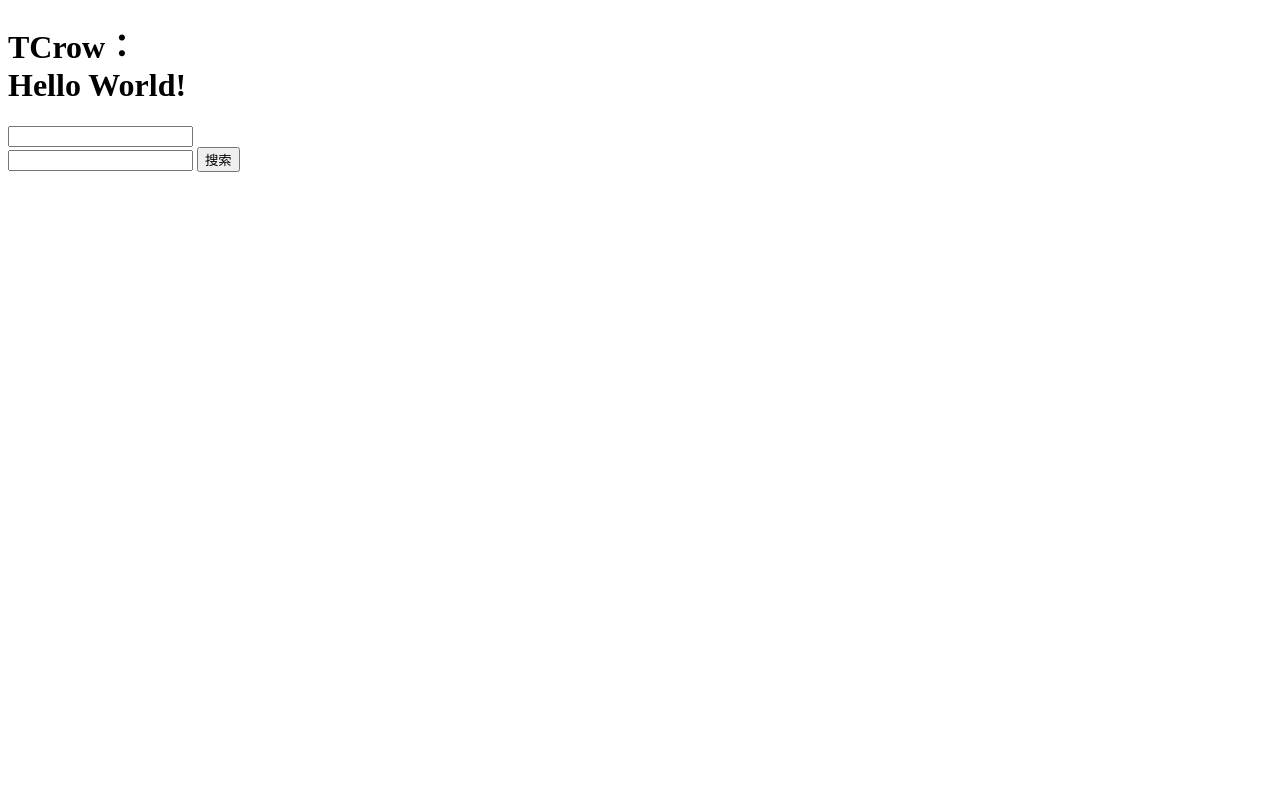
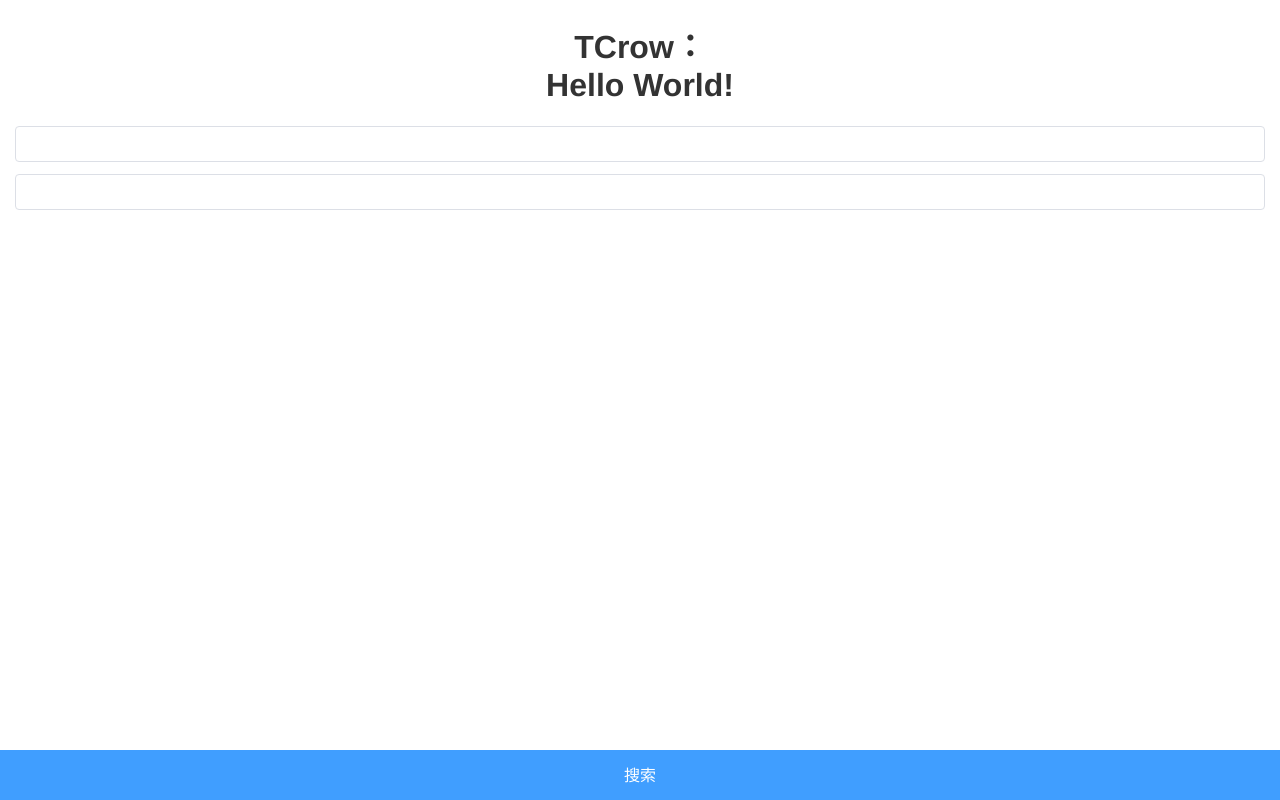
Before and after one commit to tcrow/web_django, a Django app: page / in a window 1280 px wide. Run offline with Django 3.2, Linux system fonts and the light colour scheme.

Commit message:
添加首页样式，增加内联文件引用

```diff
--- /dev/null
+++ b/static/css/style.css
@@ -0,0 +1,63 @@
+*{
+    box-sizing: border-box;
+}
+body{
+    overflow-x: hidden;
+    margin: 0 auto;
+    font-family: Helvetica, Tahoma, Arial, "Heiti SC", "Microsoft YaHei", "WenQuanYi Micro Hei";
+    font-family: Helvetica, Tahoma, Arial, "PingFang SC", "Hiragino Sans GB", "Heiti SC", "Microsoft YaHei", "WenQuanYi Micro Hei";
+    min-height: 100%;
+    color: #333;
+}
+.content{
+    display: flex;
+    justify-content: center;
+    min-height: 100vh;
+    padding-bottom: 50px;
+}
+.list{
+    width: calc(100% - 30px);
+}
+.footer{
+    position: fixed;
+    bottom: 0;
+    height: 50px;
+    left: 0;
+    right: 0;
+}
+input.footer{
+    width: 100%;
+    line-height: 50px;
+    background-color: #409EFF;
+    border:0;
+    color: #fff;
+    font-size: 16px;
+}
+.n_input{
+    -webkit-appearance: none;
+    background-color: #FFFFFF;
+    background-image: none;
+    border-radius: 4px;
+    border: 1px solid #DCDFE6;
+    -webkit-box-sizing: border-box;
+    box-sizing: border-box;
+    color: #606266;
+    display: inline-block;
+    font-size: inherit;
+    height: 36px;
+    line-height: 36px;
+    outline: none;
+    padding: 0 15px;
+    -webkit-transition: border-color 0.2s cubic-bezier(0.645, 0.045, 0.355, 1);
+    transition: border-color 0.2s cubic-bezier(0.645, 0.045, 0.355, 1);
+    width: 100%;
+}
+.n_input:hover,.n_input:focus{
+    border-color: #409EFF;
+}
+.tac{
+    text-align: center;
+}
+.form_item{
+    margin-bottom: 12px;
+}
--- a/templates/index.html
+++ b/templates/index.html
@@ -1,18 +1,38 @@
+<!--
+ * @Author: 罗孟仕
+ * @Date: 2019-10-09 09:40:24
+ * @LastEditors: 罗孟仕
+ * @LastEditTime: 2019-10-09 15:15:46
+ * @Description:
+ -->
+{% load static %}
 <!DOCTYPE html>
 <html lang="en">
+
 <head>
     <meta charset="UTF-8">
     <title>公众号文章搜索</title>
+    <link rel="stylesheet" href=" {% static 'css/style.css' %}">
 </head>
+
 <body>
-<h1>{{user}}：<br>{{ hello }}</h1>
-<form action="/search" method="get">
-    <input type="hidden" name="p" value="0">
-    <input type="text" name="q"><br>
-    <input type="text" name="c">
-    <input type="submit" value="搜索">
-</form>
-<script>
-</script>
+    <div class="content">
+        <div class="list">
+            <h1 class="tac">{{user}}：<br>{{ hello }}</h1>
+            <form action="/search" method="get">
+                <div class="form_item">
+                    <input type="hidden" name="p" value="0">
+                    <input class="n_input" type="text" name="q">
+                </div>
+                <div class="form_item">
+                    <input class="n_input" type="text" name="c">
+                </div>
+                <input type="submit" class="footer" value="搜索">
+            </form>
+        </div>
+    </div>
+    <script>
+    </script>
 </body>
+
 </html>
--- a/web/view.py
+++ b/web/view.py
@@ -1,3 +1,10 @@
+'''
+@Author: 罗孟仕
+@Date: 2019-10-09 09:40:24
+@LastEditors: 罗孟仕
+@LastEditTime: 2019-10-09 15:24:54
+@Description:
+'''
 import json
 import threading
 
```
Also changed, not shown: web/settings.py (+10 -1 lines).
